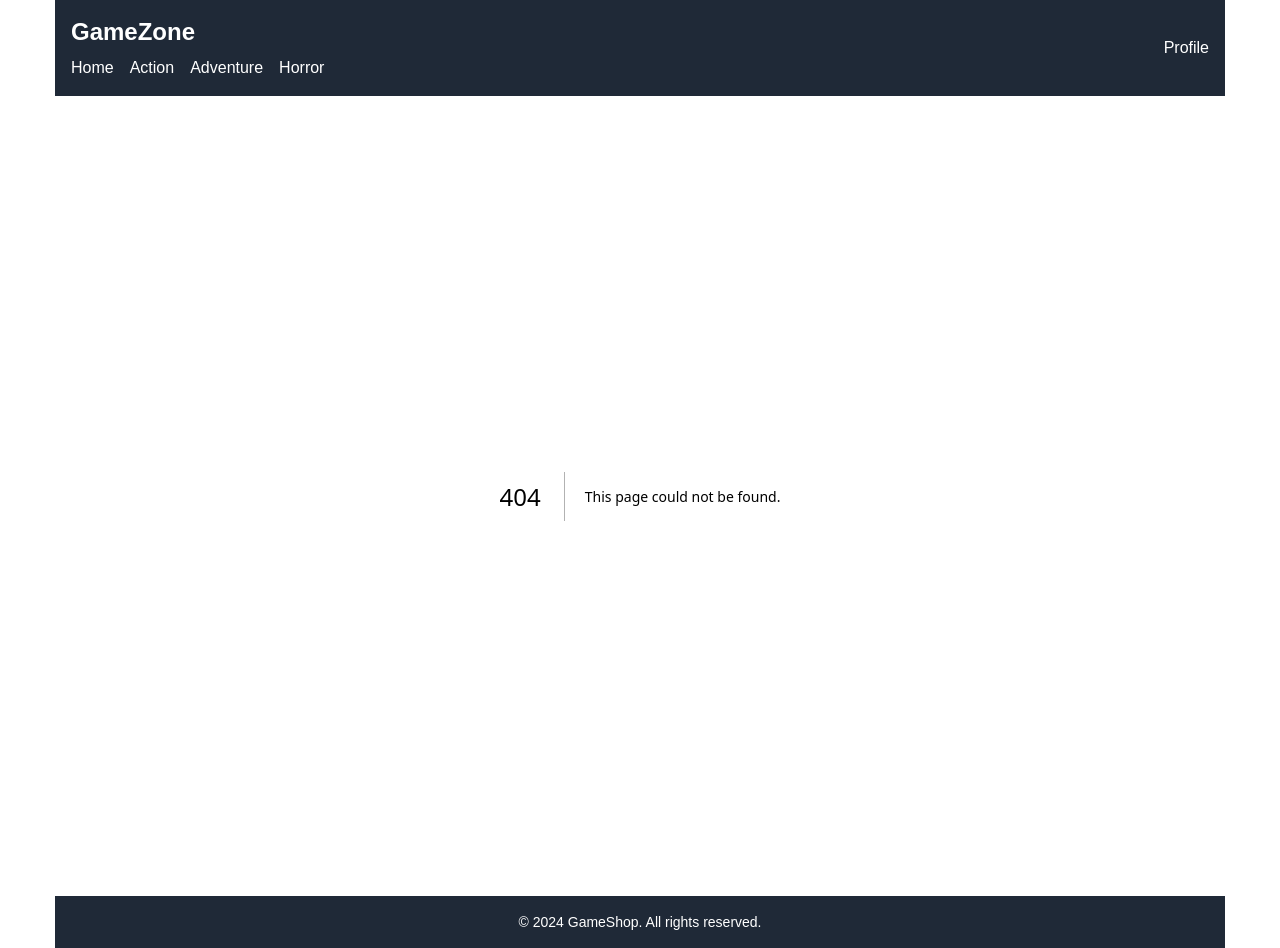
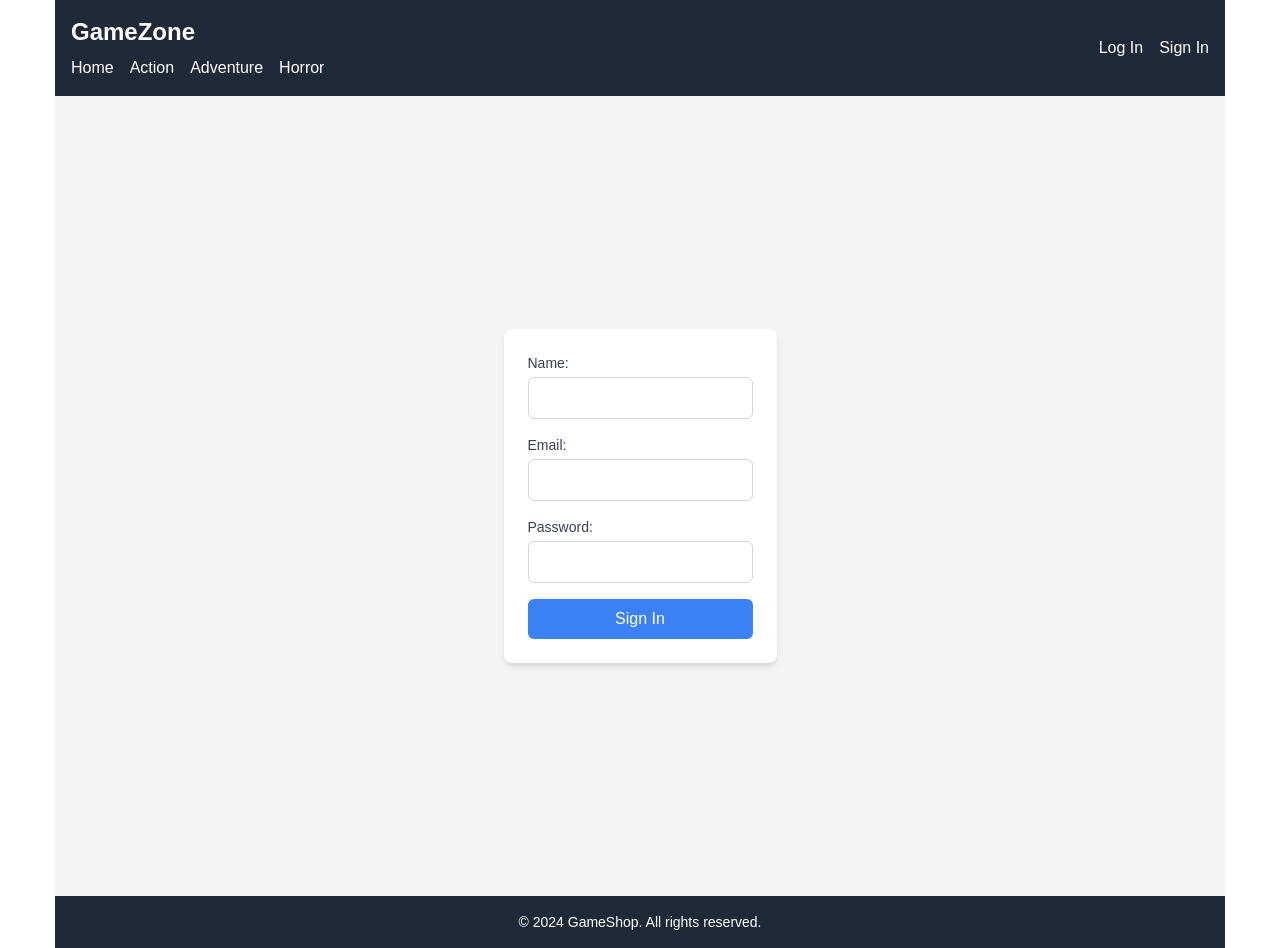
Before and after one commit to shimulSutradhar/GameShopFront, a Next.js app in the folder game-store/: page /signin in a window 1280 px wide. Before the commit this address had no page. Built offline with nearby package versions, Linux system fonts and the light colour scheme; what @mui/material-nextjs would draw is missing.

Commit message:
day end.

```diff
--- a/game-store/app/games/[slug]/page.tsx
+++ b/game-store/app/games/[slug]/page.tsx
@@ -1,13 +1,18 @@
 "use client";
 
 import { useRouter, useParams } from 'next/navigation';
-import { useEffect, useState } from 'react';
+import { useContext, useEffect, useState } from 'react';
+import Image from 'next/image';
+import Link from 'next/link';
+import { MyContext } from '@/context/MyContext';
 
 const GamePage = () => {
+    const { id, setId } = useContext(MyContext);
     const router = useRouter();
     const { slug } = useParams() as { slug: string };
     const sanitizedSlug = slug.split('%')[0];
     const [gameData, setGameData] = useState<any>({});
+    const [keyFeatures, setKeyFeatures] = useState<any[]>([]);
 
 
     useEffect(() => {
@@ -17,8 +22,12 @@ const GamePage = () => {
                 const data = await response.json();
                 const game = data.products.find((game: any) => game._id.$oid === sanitizedSlug);
                 if (game) {
-                    console.log('Game found: ', game);
                     setGameData(game);
+                    console.log(game);
+                    setKeyFeatures(
+                        game.key_features.split('#').map((feature: string) => feature.trim())
+                    );
+                    console.log(game.key_features.split('#').map((feature: string) => feature.trim()))
                 } else {
                     console.log('Game not found');
                 }
@@ -33,10 +42,52 @@ const GamePage = () => {
     }, [sanitizedSlug]);
 
     return (
-        <div>
-            <h1>{sanitizedSlug}</h1>
-            <p>gameData.description</p>
-            {/* Render other game details here */}
+        <div className='py-8'>
+            <h1 className='px-4 text-center text-4xl mb-4'>{gameData.name}</h1>
+
+            <div className='px-4 h-[400px] flex content-center items-center'>
+                <div className='w-[50%] flex justify-center content-center'>
+                    <Image src={gameData.image} alt="PS5" width={300} height={300} />
+                </div>
+                <div className='w-[50%] flex items-center'>
+                    <div>
+                        <h2 className='text-xl mb-2'>Key Features</h2>
+                        <ul>
+                            {keyFeatures.map((feature, index) => (
+                                <li key={index}>{feature}</li>
+                            ))}
+                        </ul>
+
+                        <div className='flex mt-2'>
+                            <h2><b>Brand: </b></h2>
+                            <p>{gameData.brand_name}</p>
+                        </div>
+
+                        <div className='flex mt-2'>
+                            <h2><b>Price: </b></h2>
+                            <p>{gameData.price}</p>
+                        </div>
+                        {id === '' ?
+                            <Link
+                                href={"/login"}
+                            >
+                                <button className='mt-4 px-4 py-2 bg-blue-500 text-white rounded hover:bg-blue-700'>
+                                    Buy Now
+                                </button>
+                            </Link>
+                            :
+                            <button className='mt-4 px-4 py-2 bg-blue-500 text-white rounded hover:bg-blue-700'>
+                                Buy Now
+                            </button>
+                        }
+
+                    </div>
+                </div>
+            </div>
+            <div className='px-4'>
+                <h2 className='text-2xl my-4'>Description</h2>
+                <p>{gameData.description}</p>
+            </div>
         </div>
     );
 };
--- a/game-store/app/layout.tsx
+++ b/game-store/app/layout.tsx
@@ -3,8 +3,8 @@ import { Geist, Geist_Mono } from "next/font/google";
 import "./globals.css";
 import { AppRouterCacheProvider } from '@mui/material-nextjs/v15-appRouter';
 import Navigation from "./navigation/navigation";
+import { MyProvider } from "../context/MyContext";
 import Footer from "./navigation/Footer";
-import { MyProvider } from "../context/MyContext";
 
 const geistSans = Geist({
   variable: "--font-geist-sans",
@@ -26,22 +26,21 @@ export default function RootLayout({
 }: Readonly<{
   children: React.ReactNode;
 }>) {
-
   return (
     <html lang="en">
       <body
         className="bg-white text-black font-geist-sans"
       >
         <div className="flex justify-center">
-          <div className="container">
-            <MyProvider>
-              <Navigation isLoggedIn={true} />
+          <MyProvider>
+            <div className="container">
+              <Navigation />
               <AppRouterCacheProvider>
                 {children}
               </AppRouterCacheProvider>
               <Footer />
-            </MyProvider>
-          </div>
+            </div>
+          </MyProvider>
         </div>
       </body>
     </html>
--- /dev/null
+++ b/game-store/app/login/page.tsx
@@ -0,0 +1,88 @@
+"use client";
+import React, { useContext, useEffect, useState } from 'react';
+import { MyContext } from '@/context/MyContext';
+
+const LoginPage: React.FC = () => {
+    const [email, setEmail] = useState('');
+    const [password, setPassword] = useState('');
+    const [users, setUsers] = useState([]);
+    const [validUser, setValidUser] = useState(true);
+    const { setId } = useContext(MyContext);
+
+    useEffect(() => {
+            const fetchGames = async () => {
+                try {
+                    const response = await fetch('/api/get_users');
+                    const data = await response.json();
+                    setUsers(data);
+                    if (!response.ok) {
+                        throw new Error('Network response was not ok');
+                    }
+                } catch (err) {
+                    console.log('Failed to fetch games');
+                }
+            };
+            fetchGames();
+        }, []);
+
+    const handleLogin = (e: React.FormEvent) => {
+        e.preventDefault();
+        const user:any = users.find((user:any) => user.email === email && user.password === password);
+        if (user) {
+            console.log("Checking user: ", user._id.$oid);
+            setId(user._id.$oid);
+
+            window.location.href = '/';
+        } else {
+            setValidUser(false);
+        }
+    };
+
+    return (
+        <div className="flex justify-center items-center h-screen">
+            <div className="w-full max-w-xs">
+                <h2 className="text-2xl mb-4 text-center">Login</h2>
+                {validUser ? null : <p className="text-red-500 text-center">Invalid email or password</p>}
+                <form onSubmit={handleLogin} className="bg-white shadow-md rounded px-8 pt-6 pb-8 mb-4">
+                    <div className="mb-4">
+                        <label className="block text-gray-700 text-sm font-bold mb-2" htmlFor="email">
+                            Email:
+                        </label>
+                        <input
+                            className="shadow appearance-none border rounded w-full py-2 px-3 text-gray-700 leading-tight focus:outline-none focus:shadow-outline"
+                            type="email"
+                            id="email"
+                            value={email}
+                            onChange={(e) => setEmail(e.target.value)}
+                            required
+                        />
+                    </div>
+                    <div className="mb-6">
+                        <label className="block text-gray-700 text-sm font-bold mb-2" htmlFor="password">
+                            Password:
+                        </label>
+                        <input
+                            className="shadow appearance-none border rounded w-full py-2 px-3 text-gray-700 mb-3 leading-tight focus:outline-none focus:shadow-outline"
+                            type="password"
+                            id="password"
+                            value={password}
+                            onChange={(e) => setPassword(e.target.value)}
+                            required
+                        />
+                    </div>
+                    <div className="flex items-center justify-between">
+                        <button
+                            className="bg-blue-500 hover:bg-blue-700 text-white font-bold py-2 px-4 rounded focus:outline-none focus:shadow-outline"
+                            type="submit"
+                        >
+                            Log In
+                        </button>
+                    </div>
+                </form>
+            </div>
+        </div>
+    );
+};
+
+
+export default LoginPage;
--- a/game-store/app/navigation/navigation.tsx
+++ b/game-store/app/navigation/navigation.tsx
@@ -1,7 +1,23 @@
-import React from 'react';
+"use client";
+import React, { useContext, useEffect } from 'react';
 import Link from 'next/link';
+import { MyContext } from '@/context/MyContext';
 
-const Navigation: React.FC<{ isLoggedIn: boolean }> = ({ isLoggedIn }) => {
+const Navigation = () => {
+    const {id, setId} = useContext(MyContext);
+    const [isLoggedIn, setIsLoggedIn] = React.useState(false);
+
+    useEffect(() => {
+        setTimeout(() => {
+        console.log("Printing id: ", id);
+        },  1000);
+        if (id === '') {
+            setIsLoggedIn(false);
+        } else {
+            setIsLoggedIn(true);
+        }
+    }, [id]);
+
     return (
         <nav className="bg-gray-800 p-4 flex justify-between items-center">
             <div className="text-white">
--- a/game-store/app/page.tsx
+++ b/game-store/app/page.tsx
@@ -5,9 +5,9 @@ import { MyProvider } from "../context/MyContext";
 export default function Home() {
   return (
     <div>
-      <MyProvider>
+      {/* <MyProvider> */}
         <HomePage />
-      </MyProvider>
+      {/* </MyProvider> */}
     </div>
   );
 }
--- /dev/null
+++ b/game-store/app/signin/page.tsx
@@ -0,0 +1,60 @@
+"use client";
+import React, { useState } from 'react';
+
+const SignInPage: React.FC = () => {
+    const [name, setName] = useState('');
+    const [email, setEmail] = useState('');
+    const [password, setPassword] = useState('');
+
+    const handleSubmit = (e: React.FormEvent) => {
+        e.preventDefault();
+        // Handle form submission
+        console.log({ name, email, password });
+    };
+
+    return (
+        <div className="flex justify-center items-center h-screen bg-gray-100">
+            <form onSubmit={handleSubmit} className="flex flex-col p-6 rounded-lg bg-white shadow-md">
+                <div className="mb-4">
+                    <label htmlFor="name" className="block text-sm font-medium text-gray-700">Name:</label>
+                    <input
+                        type="text"
+                        id="name"
+                        name="name"
+                        value={name}
+                        onChange={(e) => setName(e.target.value)}
+                        required
+                        className="mt-1 p-2 border border-gray-300 rounded-md w-full"
+                    />
+                </div>
+                <div className="mb-4">
+                    <label htmlFor="email" className="block text-sm font-medium text-gray-700">Email:</label>
+                    <input
+                        type="email"
+                        id="email"
+                        name="email"
+                        value={email}
+                        onChange={(e) => setEmail(e.target.value)}
+                        required
+                        className="mt-1 p-2 border border-gray-300 rounded-md w-full"
+                    />
+                </div>
+                <div className="mb-4">
+                    <label htmlFor="password" className="block text-sm font-medium text-gray-700">Password:</label>
+                    <input
+                        type="password"
+                        id="password"
+                        name="password"
+                        value={password}
+                        onChange={(e) => setPassword(e.target.value)}
+                        required
+                        className="mt-1 p-2 border border-gray-300 rounded-md w-full"
+                    />
+                </div>
+                <button type="submit" className="py-2 px-4 bg-blue-500 text-white rounded-md hover:bg-blue-600">Sign In</button>
+            </form>
+        </div>
+    );
+};
+
+export default SignInPage;
--- a/game-store/context/MyContext.tsx
+++ b/game-store/context/MyContext.tsx
@@ -13,7 +13,7 @@ interface MyProviderProps {
 }
 
 export const MyProvider: React.FC<MyProviderProps> = ({ children }) => {
-    const [id, setId] = useState<string>('Tuki');
+    const [id, setId] = useState<string>('');
 
     return (
         <MyContext.Provider value={{ id, setId }}>
--- a/game-store/next.config.ts
+++ b/game-store/next.config.ts
@@ -27,6 +27,10 @@ const nextConfig: NextConfig = {
         source: "/api/upload",
         destination: "http://127.0.0.1:8000/upload_image",
       },
+      {
+        source: "/api/get_users",
+        destination: "http://127.0.0.1:8000/users",
+      },
     ]
   },
 };
```
